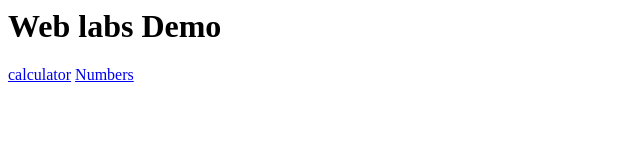
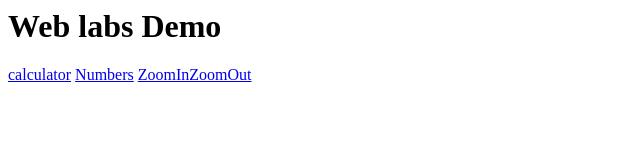
Before and after one commit to sachin17git/sachin17git.github.io, a plain HTML site: page index.html in a window 1280 px wide. Shown: the whole page, without its empty margins (0-640 px from the left). Drawn offline with Linux system fonts and the light colour scheme.

Commit message:
update name

```diff
--- a/index.html
+++ b/index.html
@@ -1,3 +1,4 @@
 <h1> Web labs Demo</h1>
 <a href="cal.html">calculator</a>
 <a href="numbers.html">Numbers</a>
+<a href="zoom.html">ZoomInZoomOut</a>
```
